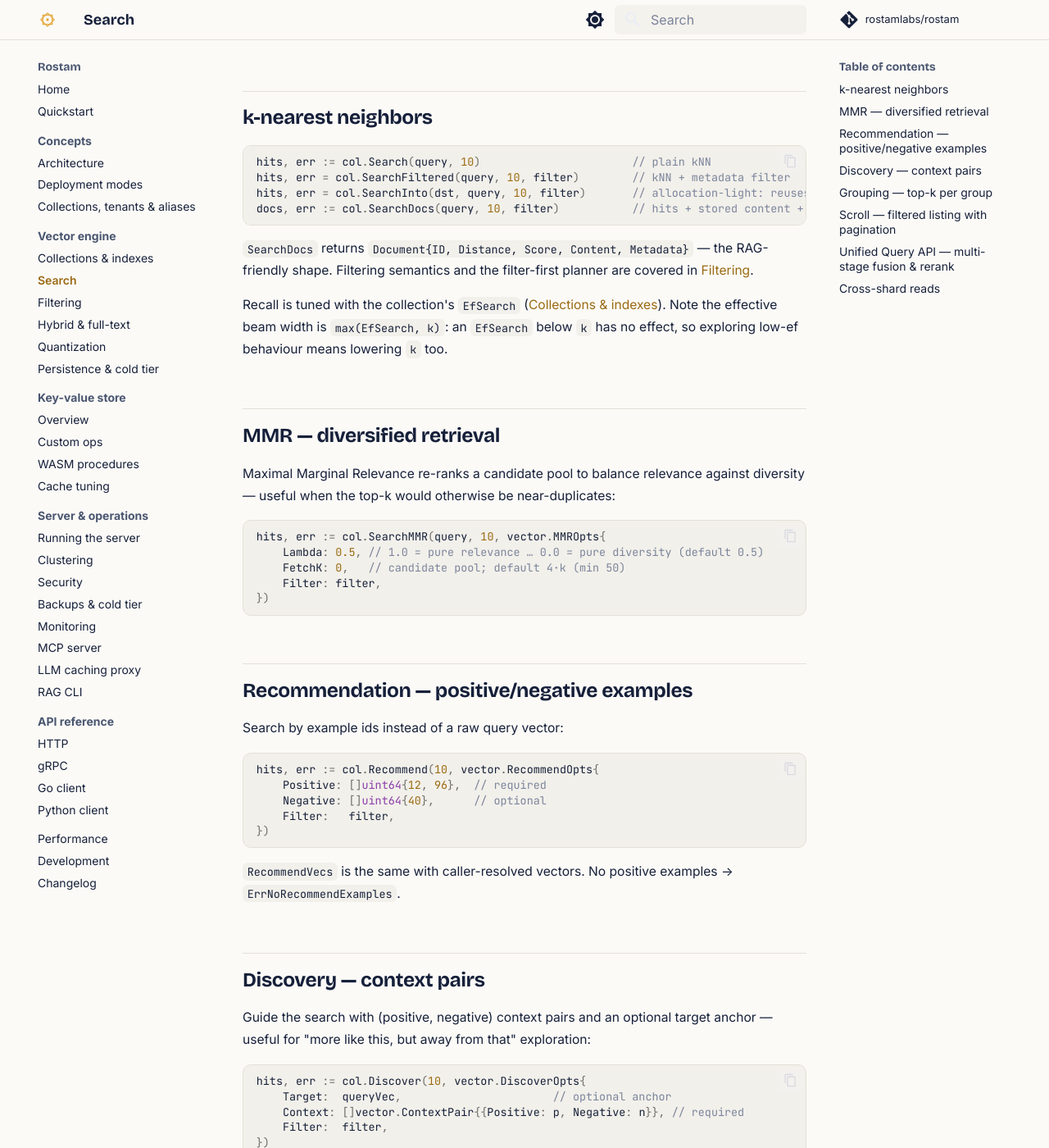
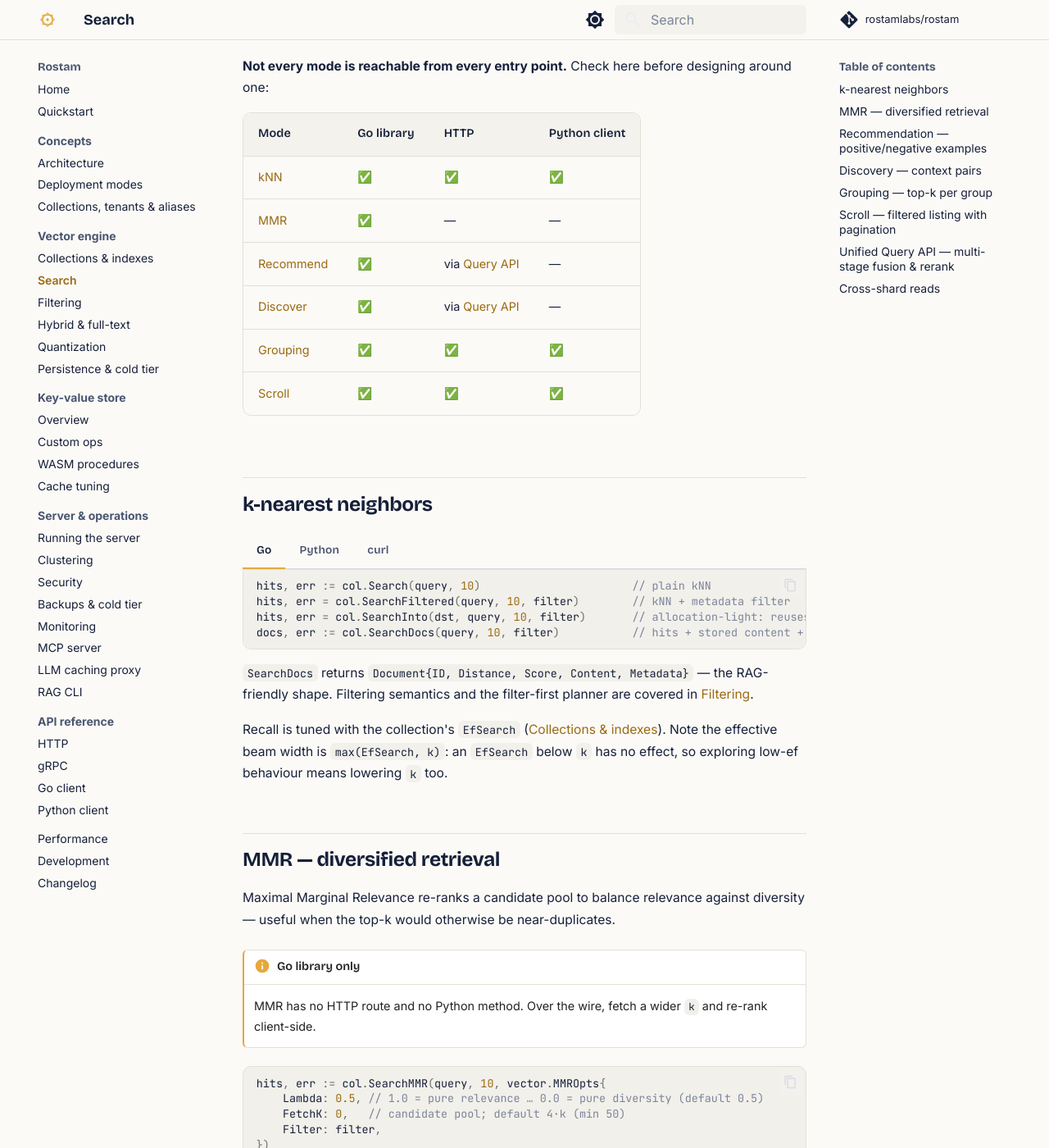
Before and after one commit to Keivan-S/rostam, an MkDocs documentation site: the page built from docs/vector/search.md, in a window 1280 px wide and 1400 px high, scrolled down 208 px. Shown: the whole window at 82% size. Built offline with MkDocs 1.6.1 and Material for MkDocs 9.7.7, drawn with Linux system fonts in a browser that asks for light colours; comment, search, counter and statistics services are not loaded.

Commit message:
docs(search): show Python beside Go, and say where Python cannot follow
Every example on this page was Go. A Python reader saw six search modes and had
no way to tell that only three of them are reachable from the client — the page
never said, and finding out meant reading the client source.

So the page now opens with an availability matrix, which is the part that
actually answers the question someone arrives with:

  - kNN, grouping and scroll: Go, HTTP and Python. These get tabs.
  - Recommend and Discover: no standalone HTTP route and no Python method;
    over the wire they exist only as leaves of the unified Query API.
  - MMR: Go library only. No HTTP route at all, so the honest advice is to
    fetch a wider k and re-rank client-side.

Writing the Python meant reading the client rather than guessing at it, and the
examples were then run against a server built from this tree: kNN returns 6 hits
and 6 docs, grouping returns the expected keys and members, and scroll paginates
to exhaustion. ScrollPage exposes `documents` and `next_cursor` — worth checking
rather than assuming, since a plausible-looking `.points` would have been wrong.

````diff
--- a/docs/vector/search.md
+++ b/docs/vector/search.md
@@ -4,14 +4,50 @@
 `/v1/collections/{name}/points/...` (HTTP). Results are `(id, distance)` pairs;
 fusion-based searches also carry a `score`.
 
+**Not every mode is reachable from every entry point.** Check here before
+designing around one:
+
+| Mode | Go library | HTTP | Python client |
+|---|---|---|---|
+| [kNN](#k-nearest-neighbors) | ✅ | ✅ | ✅ |
+| [MMR](#mmr-diversified-retrieval) | ✅ | — | — |
+| [Recommend](#recommendation-positivenegative-examples) | ✅ | via [Query API](#unified-query-api-multi-stage-fusion-rerank) | — |
+| [Discover](#discovery-context-pairs) | ✅ | via [Query API](#unified-query-api-multi-stage-fusion-rerank) | — |
+| [Grouping](#grouping-top-k-per-group) | ✅ | ✅ | ✅ |
+| [Scroll](#scroll-filtered-listing-with-pagination) | ✅ | ✅ | ✅ |
+
 ## k-nearest neighbors
 
-```go
-hits, err := col.Search(query, 10)                       // plain kNN
-hits, err = col.SearchFiltered(query, 10, filter)        // kNN + metadata filter
-hits, err = col.SearchInto(dst, query, 10, filter)       // allocation-light: reuses dst
-docs, err := col.SearchDocs(query, 10, filter)           // hits + stored content + metadata
-```
+=== "Go"
+
+    ```go
+    hits, err := col.Search(query, 10)                       // plain kNN
+    hits, err = col.SearchFiltered(query, 10, filter)        // kNN + metadata filter
+    hits, err = col.SearchInto(dst, query, 10, filter)       // allocation-light: reuses dst
+    docs, err := col.SearchDocs(query, 10, filter)           // hits + stored content + metadata
+    ```
+
+=== "Python"
+
+    ```python
+    from rostam import RostamClient, filters as f
+
+    c = RostamClient("http://localhost:8080")
+
+    hits = c.search("docs", query, k=10)                       # ids, distances, scores
+    hits = c.search("docs", query, k=10, filter=f.eq("tenant", "acme"))
+    docs = c.search_docs("docs", query, k=10)                  # + content and metadata
+    ```
+
+=== "curl"
+
+    ```sh
+    curl -s localhost:8080/v1/collections/docs/points/search \
+      -d '{"query":[0.1,0.2,0.3,0.4],"k":10}'
+
+    curl -s localhost:8080/v1/collections/docs/points/search/docs \
+      -d '{"query":[0.1,0.2,0.3,0.4],"k":10}'
+    ```
 
 `SearchDocs` returns `Document{ID, Distance, Score, Content, Metadata}` — the
 RAG-friendly shape. Filtering semantics and the filter-first planner are covered
@@ -25,7 +61,12 @@
 ## MMR — diversified retrieval
 
 Maximal Marginal Relevance re-ranks a candidate pool to balance relevance
-against diversity — useful when the top-k would otherwise be near-duplicates:
+against diversity — useful when the top-k would otherwise be near-duplicates.
+
+!!! info "Go library only"
+
+    MMR has no HTTP route and no Python method. Over the wire, fetch a wider
+    `k` and re-rank client-side.
 
 ```go
 hits, err := col.SearchMMR(query, 10, vector.MMROpts{
@@ -67,22 +108,43 @@
 
 Collapse hits by a payload field (e.g. one best chunk per source document):
 
-```go
-groups, err := col.SearchGroups(query, 5, vector.GroupOpts{
-	GroupBy:   "doc_id", // required
-	GroupSize: 2,        // hits kept per group (default 1)
-})
-// Group{Key, Hits []Document}
-```
+=== "Go"
+
+    ```go
+    groups, err := col.SearchGroups(query, 5, vector.GroupOpts{
+    	GroupBy:   "doc_id", // required
+    	GroupSize: 2,        // hits kept per group (default 1)
+    })
+    // Group{Key, Hits []Document}
+    ```
+
+=== "Python"
+
+    ```python
+    groups = c.search_groups("docs", query, k=5,
+                             group_by="doc_id", group_size=2)
+    for g in groups:
+        print(g.key, [d.id for d in g.hits])
+    ```
 
 ## Scroll — filtered listing with pagination
 
 Deterministic id-ascending listing of live points, with cursor pagination:
 
-```go
-docs, err := col.ScrollDocs(filter, 100)                                  // first page
-docs, next, more, err := col.ScrollDocsPage(filter, afterID, true, 100)   // continue after id
-```
+=== "Go"
+
+    ```go
+    docs, err := col.ScrollDocs(filter, 100)                                  // first page
+    docs, next, more, err := col.ScrollDocsPage(filter, afterID, true, 100)   // continue after id
+    ```
+
+=== "Python"
+
+    ```python
+    page = c.scroll("docs", limit=100)                     # first page
+    while page.next_cursor:                                # pass the cursor back verbatim
+        page = c.scroll("docs", limit=100, cursor=page.next_cursor)
+    ```
 
 `ScrollDocsPageOrder` adds order-by on a payload key (numeric, datetime, or
 string; multi-key via `Tail`), ascending or descending, with resumable cursors.
````
